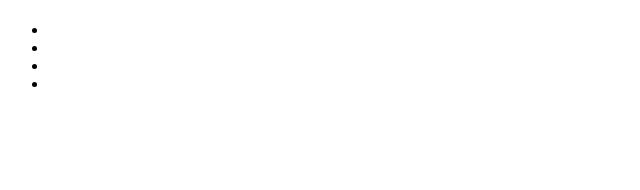
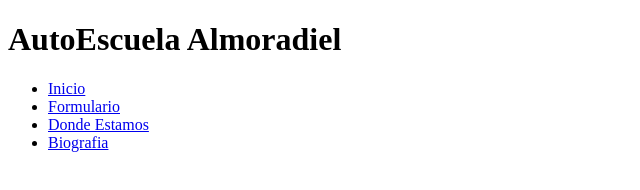
Before and after one commit to dragonblancorc/AutoEscuelaAlmoradiel, a plain HTML site: page ProyectoAutoEscuela/Index.html in a window 1280 px wide. Shown: the whole page, without its empty margins (0-640 px from the left). Drawn offline with Linux system fonts and the light colour scheme.

Commit message:
new file:   ProyectoAutoEscuela/Biografia/Biografia.html 	new file:   ProyectoAutoEscuela/DondeEstamos/DondeEstamos.html 	new file:   ProyectoAutoEscuela/Formulario/Formulario.html 	modified:   ProyectoAutoEscuela/Index.html

```diff
--- a/ProyectoAutoEscuela/Index.html
+++ b/ProyectoAutoEscuela/Index.html
@@ -8,14 +8,14 @@
 </head>
 <body>
     <header>
-        <h1></h1>
+        <h1>AutoEscuela Almoradiel</h1>
     </header>
     <nav>
         <ul>
-            <li></li>
-            <li></li>
-            <li></li>
-            <li></li>
+            <li><a href="./Index.html">Inicio</a></li>
+            <li><a href="./Formulario/Formulario.html">Formulario</a></li>
+            <li><a href="./DondeEstamos/DondeEstamos.html">Donde Estamos</a></li>
+            <li><a href="./Biografia/Biografia.html">Biografia</a></li>
         </ul>
     </nav>
     <aside>
```
Also changed, not shown: ProyectoAutoEscuela/Biografia/Biografia.html (added, +12 -0 lines), ProyectoAutoEscuela/DondeEstamos/DondeEstamos.html (added, +12 -0 lines), ProyectoAutoEscuela/Formulario/Formulario.html (added, +12 -0 lines).
